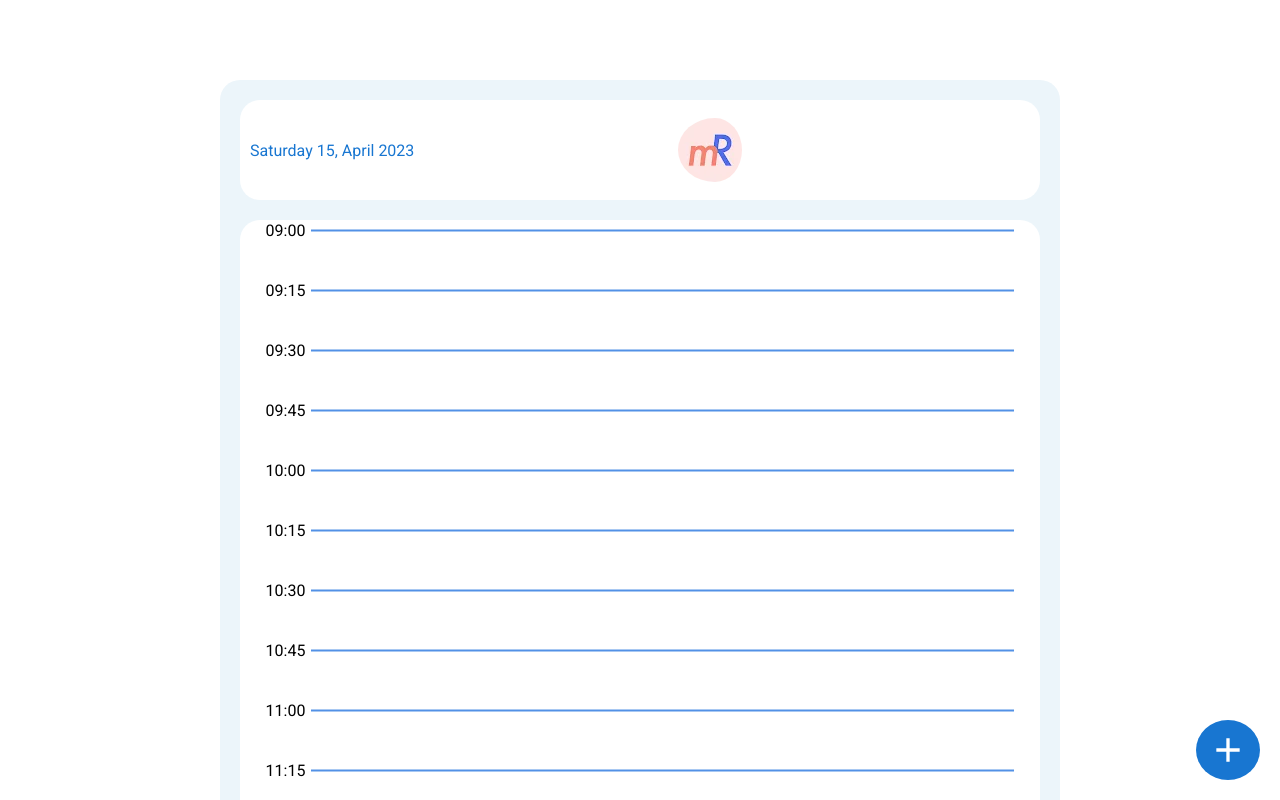
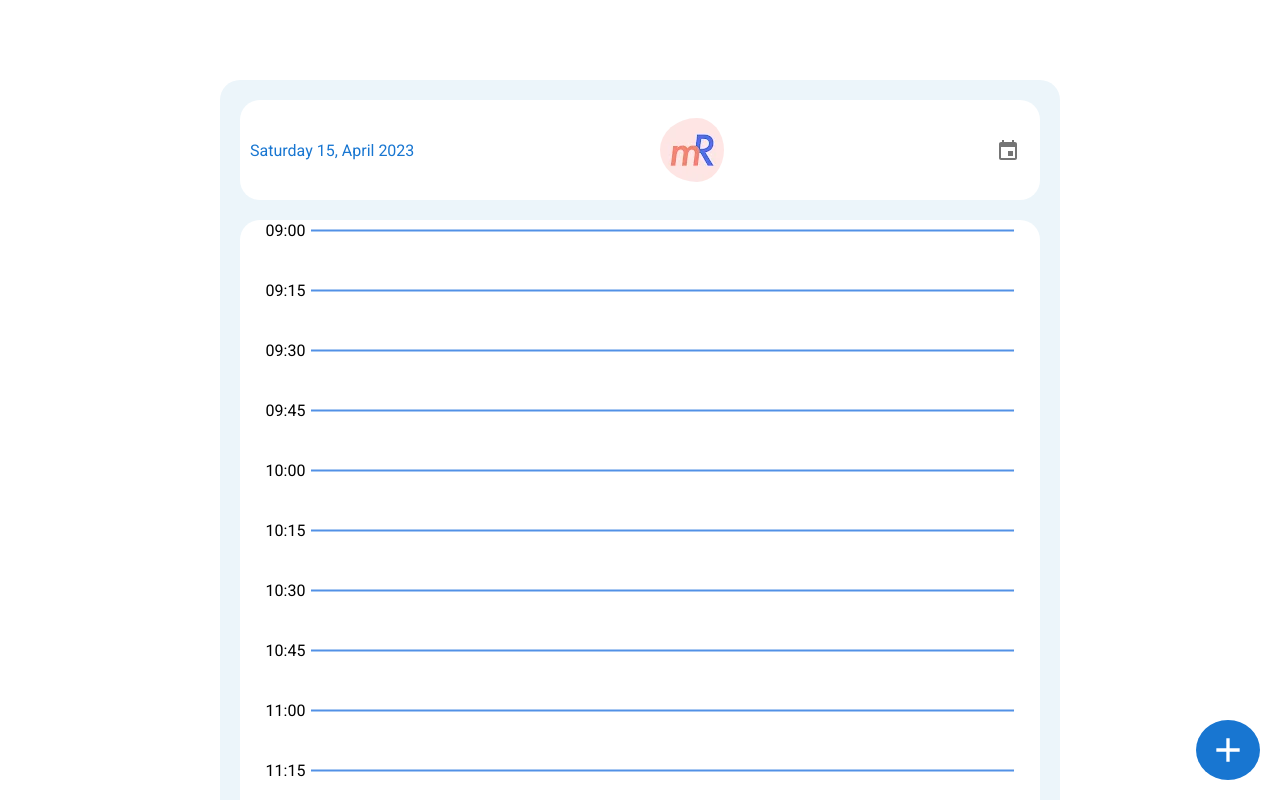
Before and after one commit to neguezaymen/agenda, a React (Create React App) app: page / in a window 1280 px wide. Shown: the top 800 px of the page. Built offline with nearby package versions, Linux system fonts and the light colour scheme.

Commit message:
using desktop variant for date picker

```diff
--- a/src/components/Navbar.tsx
+++ b/src/components/Navbar.tsx
@@ -2,10 +2,10 @@ import React, { useContext } from "react";
 import styles from "./NavBar.module.scss";
 import { AdapterDayjs } from "@mui/x-date-pickers/AdapterDayjs";
 import { LocalizationProvider } from "@mui/x-date-pickers/LocalizationProvider";
-import { DatePicker } from "@mui/x-date-pickers/DatePicker";
 import dayjs from "dayjs";
 
 import { CurrentDateContext } from "../contexts/CurrentDateContext";
+import { DesktopDatePicker } from "@mui/x-date-pickers";
 
 const Navbar = () => {
   const { currentDate, setCurrentDate } = useContext(CurrentDateContext);
@@ -20,7 +20,7 @@ const Navbar = () => {
       </div>
       <div className={styles.datePicker}>
         <LocalizationProvider dateAdapter={AdapterDayjs}>
-          <DatePicker
+          <DesktopDatePicker
             value={dayjs(currentDate)}
             onChange={(value) => value && setCurrentDate(value.toDate())}
             sx={{
```
